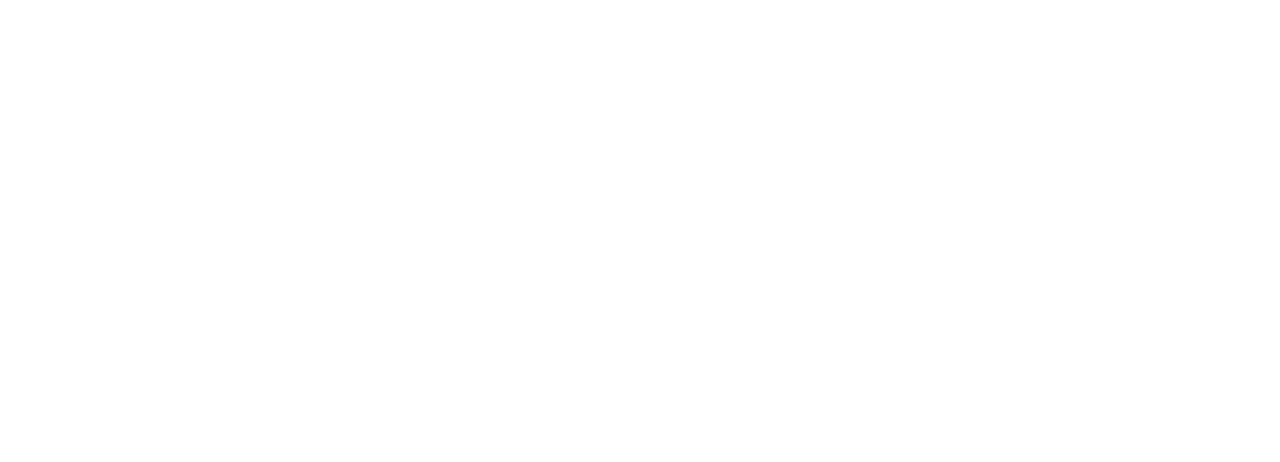
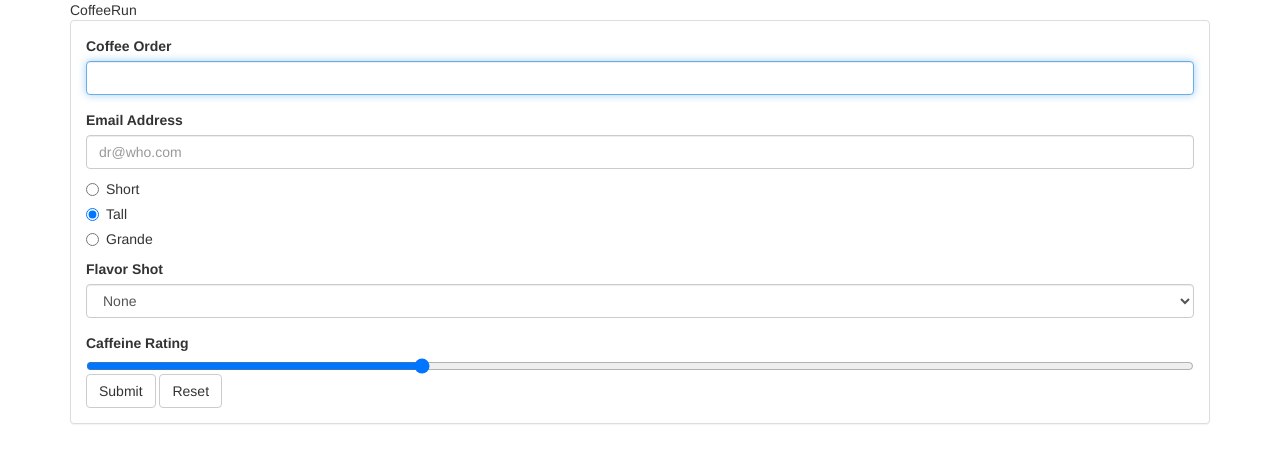
Before and after one commit to shay2501/FrontEndWebDev_BNR, a plain HTML site: page coffeerun/index.html in a window 1280 px wide. Drawn offline with nearby package versions, Linux system fonts and the light colour scheme.

Commit message:
End of Chapter 10

```diff
--- a/coffeerun/index.html
+++ b/coffeerun/index.html
@@ -3,9 +3,62 @@
   <head>
     <meta charset="utf-8">
     <title>coffeerun</title>
+    <link rel='stylesheet' href="https://cdnjs.cloudflare.com/ajax/libs/twitter-bootstrap/3.3.6/css/bootstrap.min.css">
   </head>
-  <body>
+  <body class="container">
+    <header>CoffeeRun</header>
+    <section>
+      <div class="panel panel-default">
+        <div class="panel-body">
+          <form data-coffee-order="form">
+            <div class="form-group">
+              <label for="coffeeOrder">Coffee Order</label>
+              <input class="form-control" name="coffee" id="coffeeOrder" autofocus>
+            </div>
+            <div>
+              <label for="emailInput">Email Address</label>
+              <input class="form-control" name="emailAddress" id="emailInput" type="email" value="" placeholder="dr@who.com">
+            </div>
+            <div class="radio">
+              <label>
+              <input type="radio" name="size" value="short">
+              Short
+              </label>
+            </div>
+            <div class="radio">
+              <label>
+              <input type="radio" name="size" value="tall" checked>
+              Tall
+              </label>
+            </div>
+            <div class="radio">
+              <label>
+              <input type="radio" name="size" value="grande">
+              Grande
+              </label>
+            </div>
+            <div class="form-group">
+              <label for="flavorShot">Flavor Shot</label>
+              <select id="flavorShot" class="form-control" name="flavor">
+                <option value="">None</option>
+                <option value="caramel">Caramel</option>
+                <option value="almond">Almond</option>
+                <option value="mocha">Mocha</option>
+              </select>
+            </div>
+            <div class="from-group">
+              <label for="strengthLevel">Caffeine Rating</label>
+              <input name="strength" id="strengthLevel" type="range" value="30">
+            </div>
+            <button type="submit" class="btn btn-default">Submit</button>
+            <button type="reset" class="btn btn-default">Reset</button>
+          </form>
+        </div>
+      </div>
+    </section>
 
+  <script src="https://cdnjs.cloudflare.com/ajax/libs/jquery/2.1.4/jquery.min.js" charset="utf-8"></script>
+  <script src="scripts/formhandler.js"></script>
   <script src="scripts/datastore.js"></script>
   <script src="scripts/trucks.js"></script>
   <script src="scripts/main.js"></script>
--- /dev/null
+++ b/coffeerun/scripts/formhandler.js
@@ -0,0 +1,31 @@
+(function(window){
+  'use strict';
+  var App = window.App || {};
+
+  function FormHandler(selector){
+
+    if(!selector)throw new Error("No selector specified");
+
+    this.$formElement = $(selector);
+    if(this.$formElement.length === 0)throw new Error("Could not find element with selector " + selector);
+  }
+
+  FormHandler.prototype.addSubmitHandler = function(fn){
+    console.log('Setting submit handler for form');
+    this.$formElement.on('submit', function(event){
+      event.preventDefault();
+
+      var data = {}; //
+      $(this).serializeArray().forEach(function(item){
+        data[item.name] = item.value;
+        console.log(item.name + ' is ' + item.value);
+      });
+      console.log(data);
+      fn(data);
+      this.reset();
+      this.elements[0].focus();
+    });
+  }
+  App.FormHandler = FormHandler;
+  window.App = App;
+})(window);
--- a/coffeerun/scripts/main.js
+++ b/coffeerun/scripts/main.js
@@ -1,10 +1,15 @@
+
 (function(window){
   'use strict';
-
+  var FORM_SELECTOR = '[data-coffee-order="form"]';
   var App = window.App;
   var Truck = App.Truck;
   var DataStore = App.DataStore;
+  var FormHandler = App.FormHandler;
   var myTruck = new Truck('ncc-1701', new DataStore());
+  var formHandler = new FormHandler(FORM_SELECTOR);
 
+  formHandler.addSubmitHandler(myTruck.createOrder.bind(myTruck));
+  console.log(formHandler);
   window.myTruck = myTruck;
 })(window);
```
